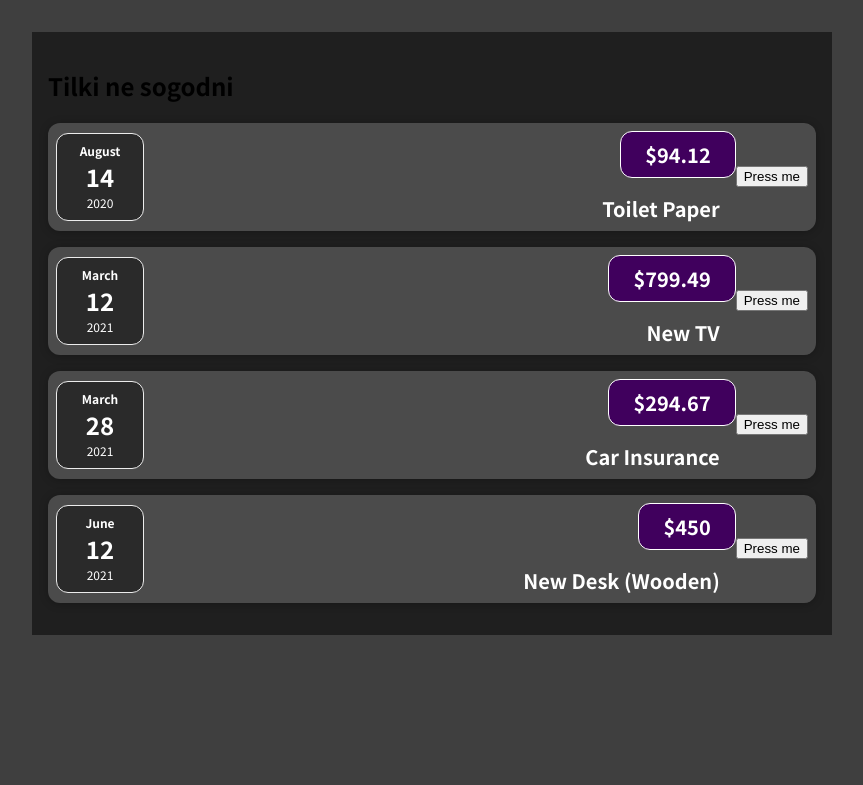
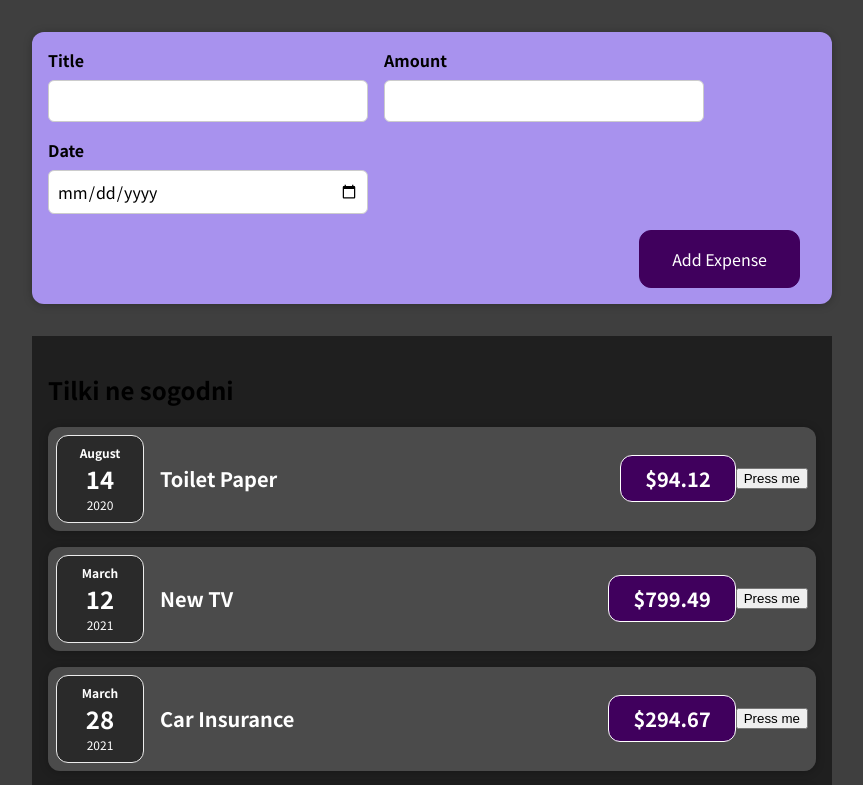
Before and after one commit to UncleLion/React-App, a React (Create React App) app: page / in a window 1280 px wide. Shown: the top 785 px of the page, without its empty margins (208-1071 px from the left). Built offline with nearby package versions, Linux system fonts and the light colour scheme.

Commit message:
Added form, inside have been added input, label

```diff
--- a/src/App.js
+++ b/src/App.js
@@ -1,4 +1,8 @@
+import React from "react";
+
 import Expenses from "../src/components/Expense/Expenses";
+
+import NewExpense from "./components/Expense/ExpenseForm/NewExpense";
 
 function App() {
   const expenses = [
@@ -29,6 +33,7 @@
   ];
   return (
     <div>
+      <NewExpense />
       <Expenses items={expenses} />
     </div>
   )
--- /dev/null
+++ b/src/components/Expense/ExpenseForm/ExpenseForm.css
@@ -0,0 +1,26 @@
+.new-expense__controls {
+    display: flex;
+    flex-wrap: wrap;
+    gap: 1rem;
+    margin-bottom: 1rem;
+    text-align: left;
+}
+
+.new-expense__control label {
+    font-weight: bold;
+    margin-bottom: 0.5rem;
+    display: block;
+}
+
+.new-expense__control input {
+    font: inherit;
+    padding: 0.5rem;
+    border-radius: 6px;
+    border: 1px solid #ccc;
+    width: 20rem;
+    max-width: 100%;
+}
+
+.new-expense__actions {
+    text-align: right;
+}
--- /dev/null
+++ b/src/components/Expense/ExpenseForm/ExpenseForm.js
@@ -0,0 +1,26 @@
+import React from "react";
+
+import './ExpenseForm.css'
+export default function ExpenseForm () {
+    return (
+        <form>
+            <div className="new-expense__controls">
+                <div className="new-expense__control">
+                    <label>Title</label>
+                    <input type="text"/>
+                </div>
+                <div className="new-expense__control">
+                    <label>Amount</label>
+                    <input type="number" min="0.01" step="0.01"/>
+                </div>
+                <div className="new-expense__control">
+                    <label>Date</label>
+                    <input type="date" min="2018-01-01" max="2023-12-31"/>
+                </div>
+            </div>
+            <div className="new-expense__actions">
+                <button type="submit">Add Expense</button>
+            </div>
+    </form>
+    )
+}
--- /dev/null
+++ b/src/components/Expense/ExpenseForm/NewExpense.css
@@ -0,0 +1,38 @@
+.new-expense {
+    background-color: #a892ee;
+    padding: 1rem;
+    margin: 2rem auto;
+    width: 50rem;
+    max-width: 95%;
+    border-radius: 12px;
+    text-align: center;
+    box-shadow: 0 1px 8px rgba(0, 0, 0, 0.25);
+}
+
+.new-expense button {
+    font: inherit;
+    cursor: pointer;
+    padding: 1rem 2rem;
+    border: 1px solid #40005d;
+    background-color: #40005d;
+    color: white;
+    border-radius: 12px;
+    margin-right: 1rem;
+}
+
+.new-expense button:hover,
+.new-expense button:active {
+    background-color: #510674;
+    border-color: #510674;
+}
+
+.new-expense button.alternative {
+    color: #220131;
+    border-color: transparent;
+    background-color: transparent;
+}
+
+.new-expense button.alternative:hover,
+.new-expense button.alternative:active {
+    background-color: #ddb3f8;
+}
--- /dev/null
+++ b/src/components/Expense/ExpenseForm/NewExpense.js
@@ -0,0 +1,10 @@
+import React from "react";
+
+import ExpenseForm from "./ExpenseForm";
+import "./NewExpense.css"
+
+export default function NewExpense() {
+    return <div className="new-expense">
+        <ExpenseForm />
+    </div>
+}
--- a/src/components/Expense/ExpenseList.css
+++ b/src/components/Expense/ExpenseList.css
@@ -36,7 +36,7 @@
 }
 
 @media (min-width: 580px) {
-    .expense-item__description {
+    .expense-list__description {
         flex-direction: row;
         align-items: center;
         justify-content: flex-start;
--- a/src/components/Expense/ExpenseList.js
+++ b/src/components/Expense/ExpenseList.js
@@ -1,6 +1,7 @@
 import React, { useState } from "react"
+
+import ExpenseDate from "./ExpenseDate"
 import Card from "../UI/Card"
-import ExpenseDate from "./ExpenseDate"
 import "./ExpenseList.css"
 
 
```
